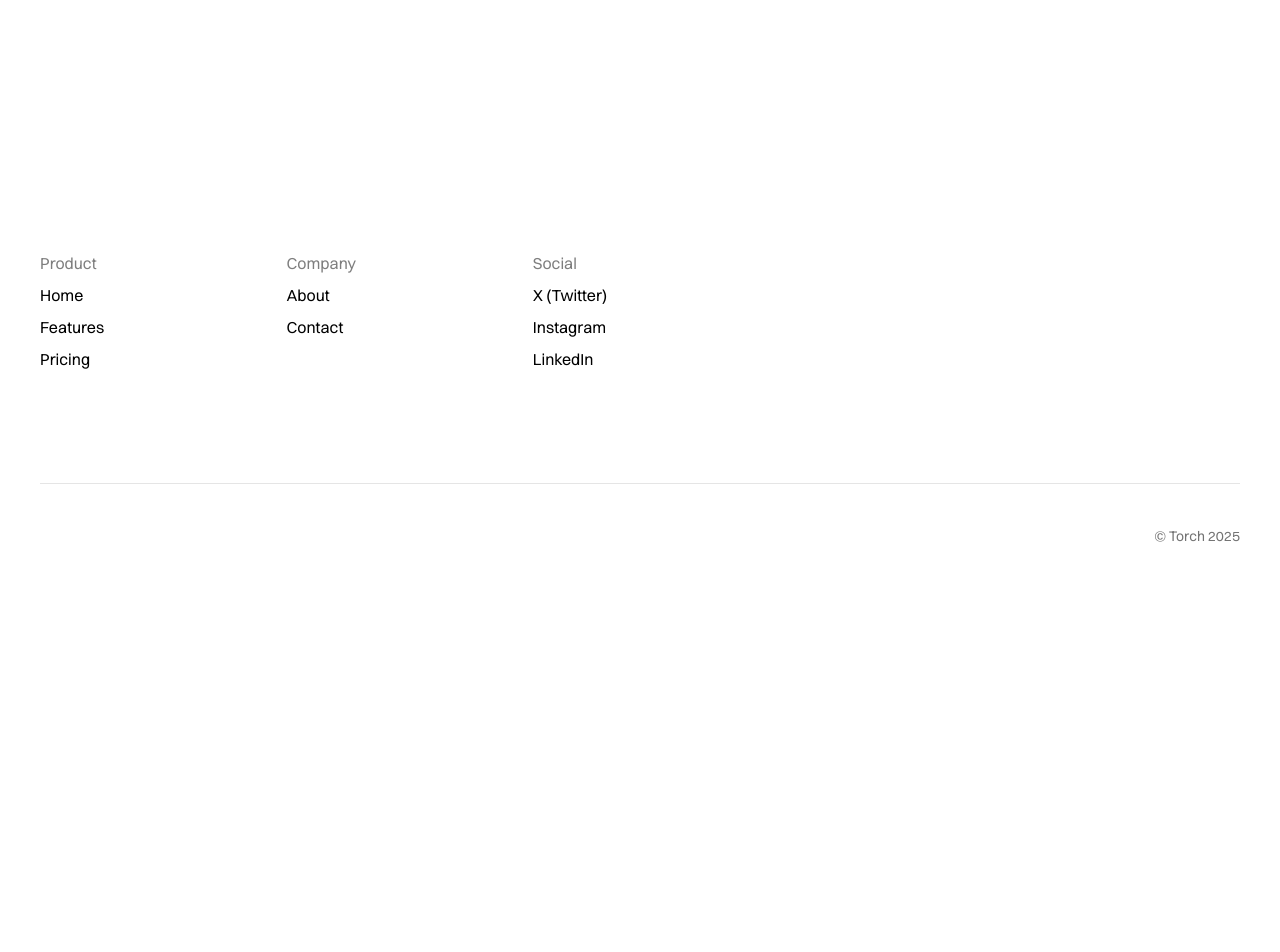
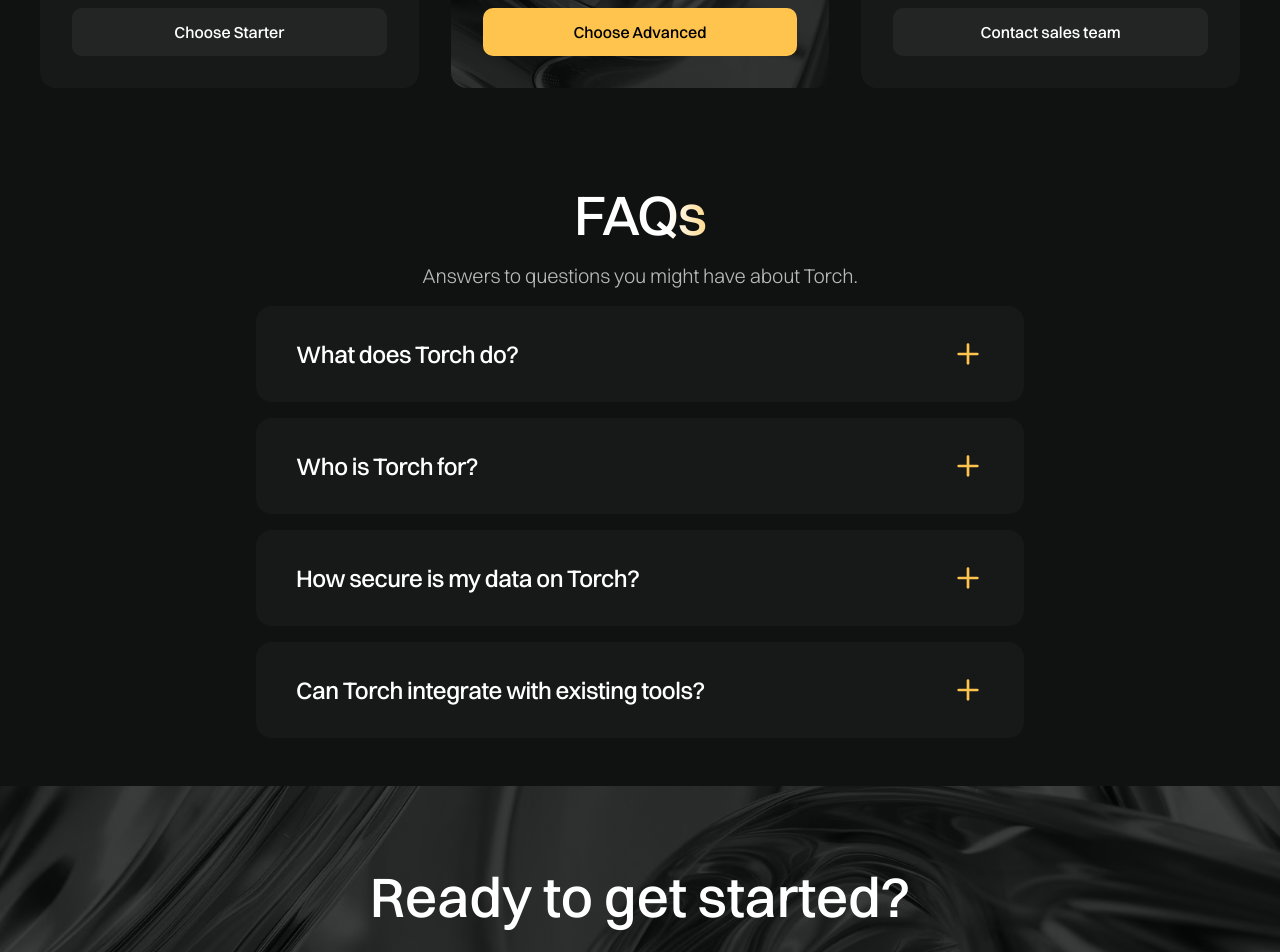
Before and after one commit to mohamedyasser27/torch-clone, a Next.js app: page /pricing in a window 1280 px wide. Before the commit this address had no page. Shown: the part 669-1621 px from the top of the page. Before the commit the page ends 1313 px from the top, so only its background shows below. Built offline with nearby package versions, Linux system fonts and the light colour scheme.

Commit message:
feat:add pricing page

```diff
--- /dev/null
+++ b/src/app/pricing/page.tsx
@@ -0,0 +1,24 @@
+import { Metadata } from "next";
+
+import CTASection from "@/components/CTASection";
+import FaqSection from "@/components/FaqSection";
+import PricingCards from "@/components/PricingCards";
+import { createMetadata } from "@/lib/constants";
+
+export const metadata: Metadata = createMetadata({
+	title: "Pricing",
+	description:
+		"Choose the perfect plan for your business. Flexible pricing options designed to scale with your data analytics needs. Start free or upgrade for advanced features.",
+	path: "/pricing",
+	imageAlt: "Torch Analytics Pricing Plans",
+});
+
+export default function PricingPage() {
+	return (
+		<div>
+			<PricingCards />
+			<FaqSection />
+			<CTASection />
+		</div>
+	);
+}
```
